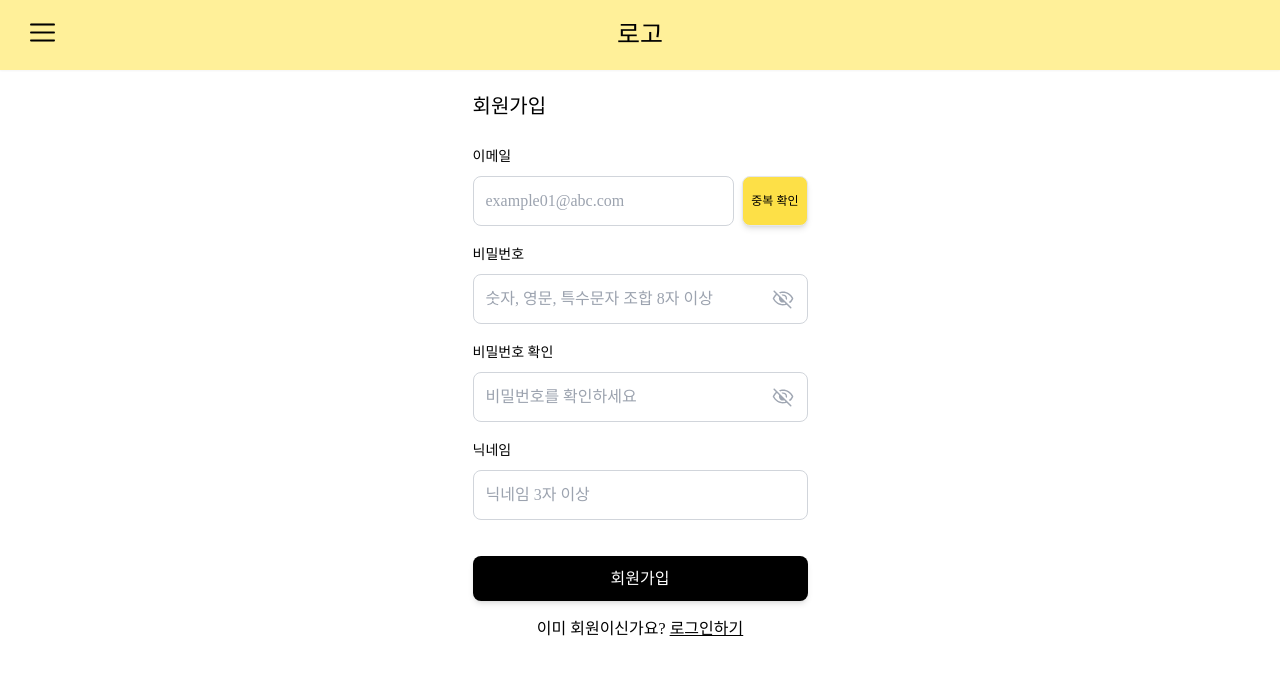
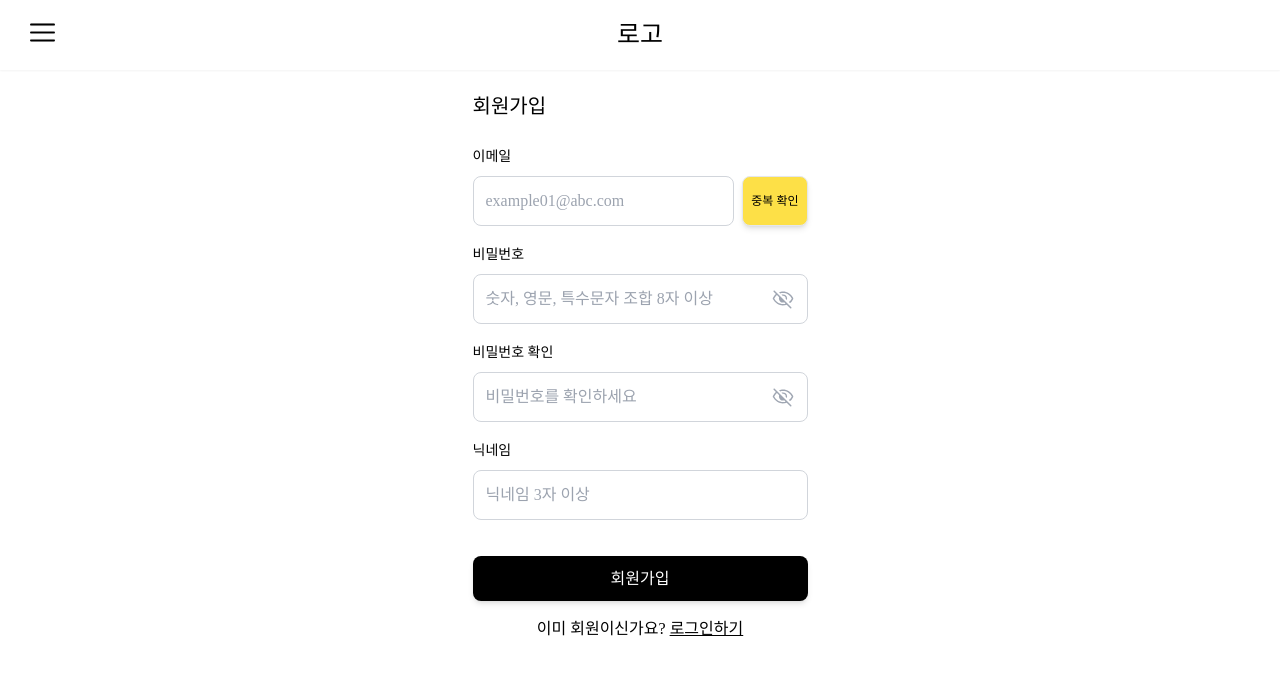
Before and after one commit to yeona813/frontend, a React (Create React App) app: page /register in a window 1280 px wide. Shown: the top 674 px of the page. Built offline with nearby package versions, Linux system fonts and the light colour scheme; no server answers; a web font is replaced by a local one.

Commit message:
feat: Header 색상 변경

```diff
--- a/src/components/common/Header.tsx
+++ b/src/components/common/Header.tsx
@@ -1,17 +1,24 @@
 import React, { useState } from 'react';
-import { Link } from 'react-router-dom';
+import { Link, useLocation } from 'react-router-dom';
 import BlackArea from './BlackArea';
 import SideMenu from './SideMenu';
 
 const Header = () => {
   const [menuOpened, setMenuOpened] = useState(false);
+  const location = useLocation();
+  const headerColor =
+    location.pathname === '/login' || location.pathname === '/register'
+      ? 'bg-white'
+      : 'bg-yellow-FF';
 
   const onClickMenu = () => {
     setMenuOpened(!menuOpened);
   };
 
   return (
-    <div className="fixed top-0 w-screen z-20 bg-yellow-FF flex items-center justify-center py-5 h-[70px] shadow-sm">
+    <div
+      className={`fixed top-0 w-screen z-20 ${headerColor} flex items-center justify-center py-5 h-[70px] shadow-sm`}
+    >
       <button onClick={onClickMenu} type="button">
         <img
           className="absolute top-5 left-[30px] w-[25px] h-[25px] cursor-pointer"
```
